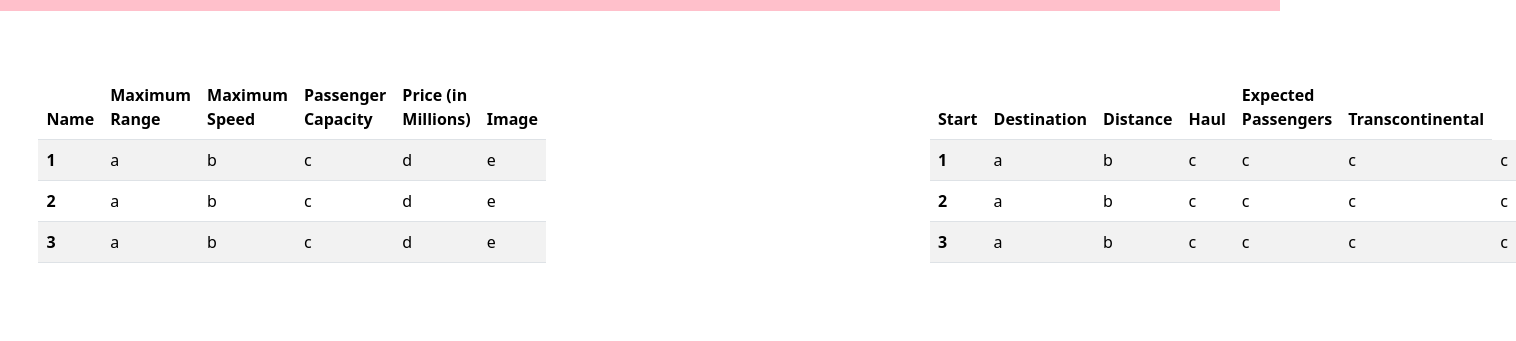
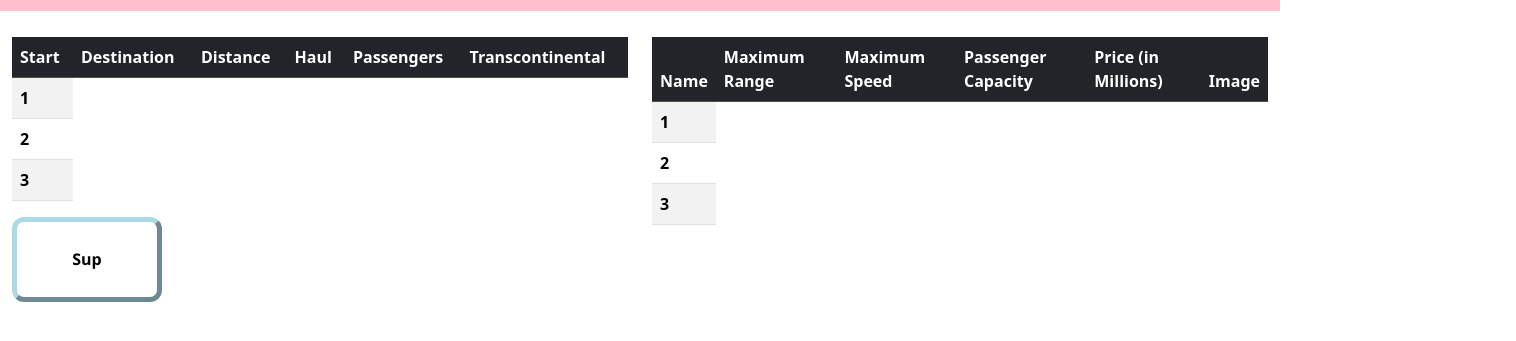
Before and after one commit to adaozer/Backend, a website: page client/index.html in a window 1280 px wide. Shown: the part 53-394 px from the top of the page, 1516 px wide, since content can reach past the window. Drawn offline with nearby package versions, Linux system fonts and the light colour scheme; no server answers.

Commit message:
Small format changes

```diff
--- a/client/index.html
+++ b/client/index.html
@@ -27,9 +27,38 @@
     </div>
     <div id="big">
 
-        <div id='box1'>
+        <div class="container">
           <table class="table table-striped">
-                <thead>
+            <thead class="table-dark">
+              <tr>
+                <th scope="col">Start</th>
+                <th scope="col">Destination</th>
+                <th scope="col">Distance</th>
+                <th scope="col">Haul</th>
+                <th scope="col">Passengers</th>
+                <th scope="col">Transcontinental</th>
+              </tr>
+            </thead>
+            <tbody id="tbody1">
+              <tr>
+                <th scope="row">1</th>
+              </tr>
+              <tr>
+                <th scope="row">2</th>
+              </tr>
+              <tr>
+                <th scope="row">3</th>
+              </tr>
+            </tbody>
+          </table>
+
+          <button class="but">Sup</button>
+
+        </div>
+
+        <div class="container">
+          <table class="table table-striped">
+            <thead class="table-dark">
               <tr>
                 <th scope="col">Name</th>
                 <th scope="col">Maximum Range</th>
@@ -39,81 +68,21 @@
                 <th scope="col">Image</th>
               </tr>
             </thead>
-                <tbody id="tbody1">
+            <tbody id="tbody2">
               <tr>
                 <th scope="row">1</th>
-                    <td>a</td>
-                    <td>b</td>
-                    <td>c</td>
-                    <td>d</td>
-                    <td>e</td>
               </tr>
               <tr>
                 <th scope="row">2</th>
-                    <td>a</td>
-                    <td>b</td>
-                    <td>c</td>
-                    <td>d</td>
-                    <td>e</td>
               </tr>
               <tr>
                 <th scope="row">3</th>
-                    <td>a</td>
-                    <td>b</td>
-                    <td>c</td>
-                    <td>d</td>
-                    <td>e</td>
               </tr>
             </tbody>
           </table>
 
     </div>
 
-        <div id="box2">
-            <table class="table table-striped">
-                <thead>
-                  <tr>
-                    <th scope="col">Start</th>
-                    <th scope="col">Destination</th>
-                    <th scope="col">Distance</th>
-                    <th scope="col">Haul</th>
-                    <th scope="col">Expected Passengers</th>
-                    <th scope="col">Transcontinental</th>
-
-                  </tr>
-                </thead>
-                <tbody id="tbody2">
-                  <tr>
-                    <th scope="row">1</th>
-                    <td>a</td>
-                    <td>b</td>
-                    <td>c</td>
-                    <td>c</td>
-                    <td>c</td>
-                    <td>c</td>
-                  </tr>
-                  <tr>
-                    <th scope="row">2</th>
-                    <td>a</td>
-                    <td>b</td>
-                    <td>c</td>
-                    <td>c</td>
-                    <td>c</td>
-                    <td>c</td>
-                  </tr>
-                  <tr>
-                    <th scope="row">3</th>
-                    <td>a</td>
-                    <td>b</td>
-                    <td>c</td>
-                    <td>c</td>
-                    <td>c</td>
-                    <td>c</td>
-                  </tr>
-                </tbody>
-              </table>
-
-        </div>
     </div>
 
     <script src="https://cdn.jsdelivr.net/npm/bootstrap@5.3.0-alpha1/dist/js/bootstrap.bundle.min.js" integrity="sha384-w76AqPfDkMBDXo30jS1Sgez6pr3x5MlQ1ZAGC+nuZB+EYdgRZgiwxhTBTkF7CXvN" crossorigin="anonymous"></script>
--- a/client/index.js
+++ b/client/index.js
@@ -39,7 +39,7 @@ async function loadJourneys(){
       <td>${values.Transcontinental}</td>
       </tr>`;
     });
-    document.getElementById('tbody2').innerHTML = tableData;
+    document.getElementById('tbody1').innerHTML = tableData;
 
   };
 
@@ -61,7 +61,7 @@ async function loadPlanes(){
     <td><img src="./images/${values.Image}"</img></td>
     </tr>`;
   })
-  document.getElementById('tbody1').innerHTML = tableData;
+  document.getElementById('tbody2').innerHTML = tableData;
 
 }
 
--- a/client/style.css
+++ b/client/style.css
@@ -108,18 +108,27 @@
 
 #big {
     display: flex;
-}
-
-#box1{
-    margin-left: 3%;
-    margin-top: 5%;
-}
-
-#box2 {
-    margin-left: 30%;
-    margin-top: 5%;
+    margin-top: 2%;
 }
 
 img {
     width: 100px;
 }
+
+.but {
+    border-radius: 12px;
+    background: white;
+    border-color: lightblue;
+    transition-duration: 0.4s;
+    border-width: 5px;
+    width: 150px;
+    height: 85px;
+    justify-content: space-around;
+    font-family:'Segoe UI', Tahoma, Geneva, Verdana, sans-serif;
+    font-weight: bold;
+}
+
+.but:hover {
+    background-color: lightblue;
+    color: white;
+}
```
Also changed, not shown: journey.json (+2 -5 lines). Lines whose indentation alone changed are shown as unchanged.
